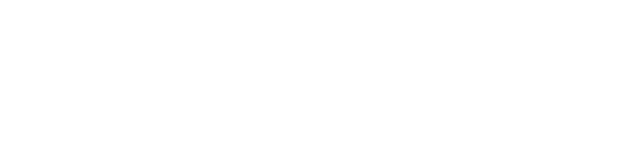
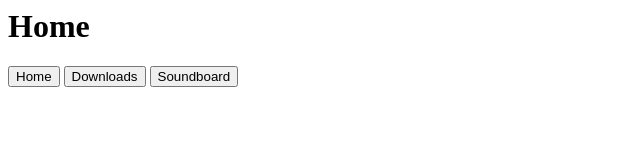
Before and after one commit to TatDankMemes/TatDankMemes.github.io, a plain HTML site: page index.html in a window 1280 px wide. Shown: the whole page, without its empty margins (0-640 px from the left). Drawn offline with Linux system fonts and the light colour scheme.

Commit message:
Update index.html

```diff
--- a/index.html
+++ b/index.html
@@ -5,6 +5,11 @@
     <meta carset="UTF-8"></meta>
   </head>
 <body>
-  <h1></h1>
+  <h1>Home</h1>
+  <nav>
+    <button class="button home">Home</button>
+    <button class="button downloads">Downloads</button>
+    <button class="button soundboard">Soundboard</button>
+  </nav>
 </body>
 </html>
```
